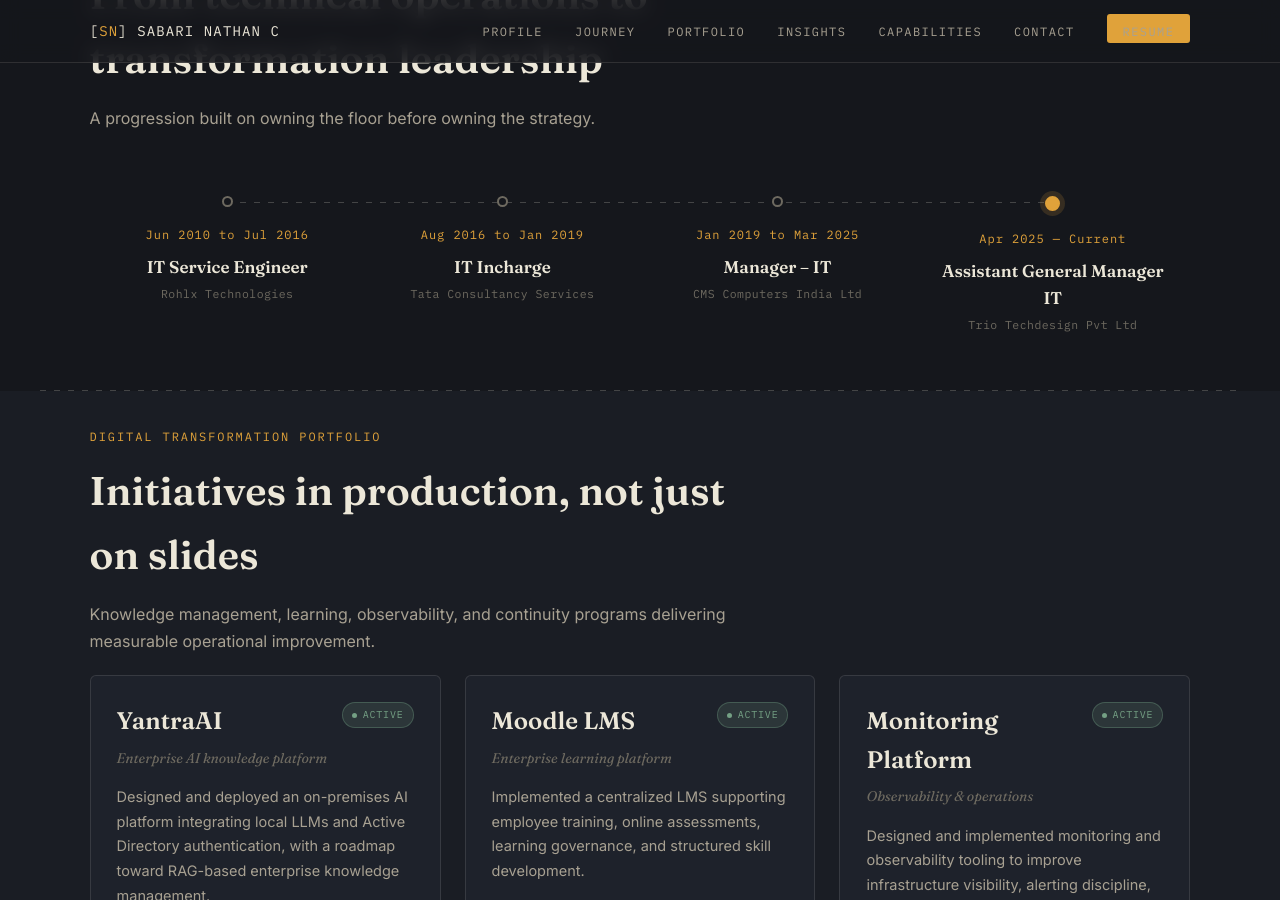
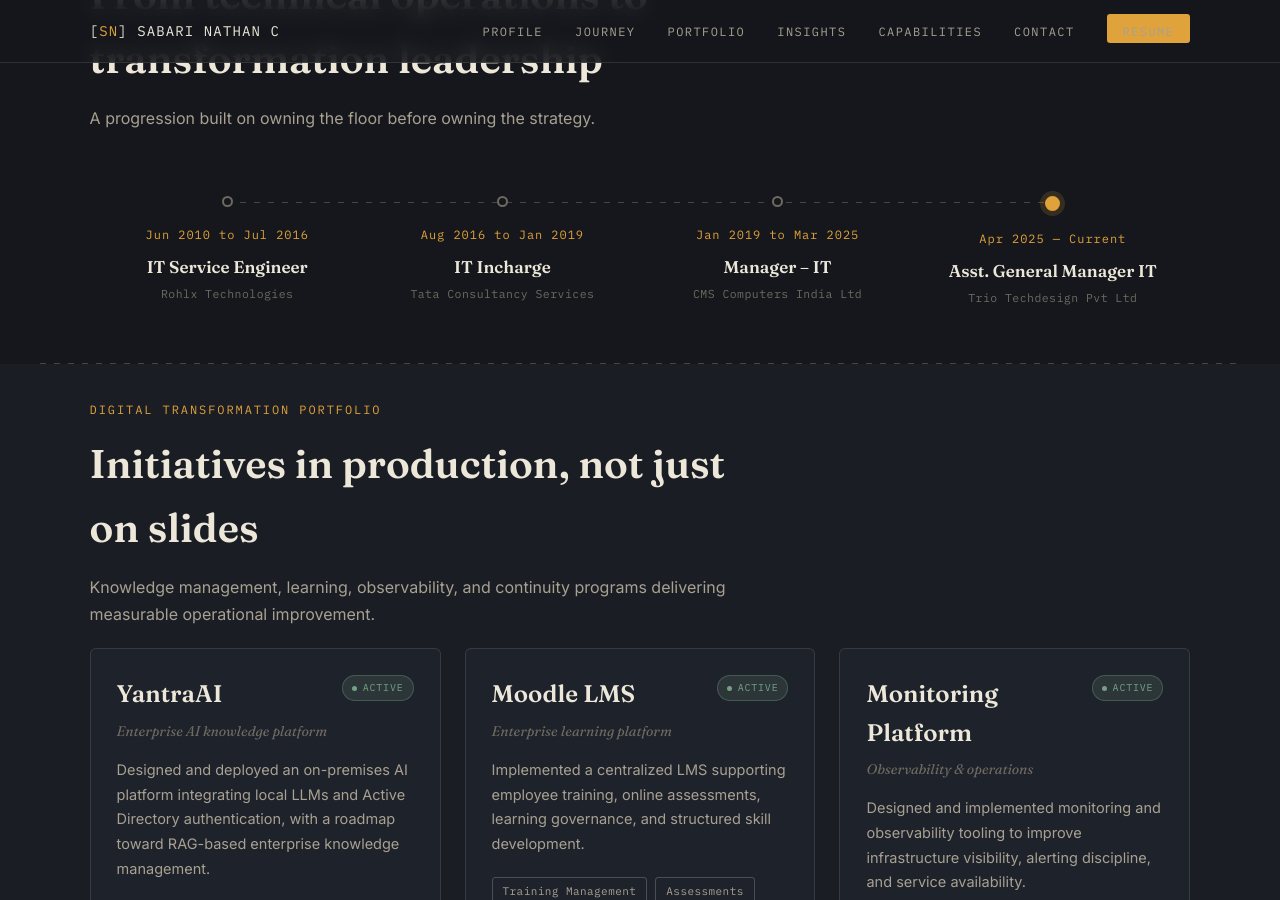
Before and after one commit to sabarinathan36/sabarinathan.github.io, a Jekyll site: the page index.html, which Jekyll copies as it is, in a window 1280 px wide and 900 px high, scrolled down 1443 px. Built offline with Jekyll 4.4.1, drawn with Linux system fonts in a browser that asks for light colours.

Commit message:
Update index.html

```diff
--- a/index.html
+++ b/index.html
@@ -184,7 +184,7 @@
         <span class="node"></span>
         <div class="timeline-year">Apr 2025 — Current</div>
         <div class="timeline-content">
-            <h3>Assistant General Manager IT</h3>
+            <h3>Asst. General Manager IT</h3>
             <div class="timeline-company">Trio Techdesign Pvt Ltd</div>
         </div>
         <div class="timeline-popover">
```
